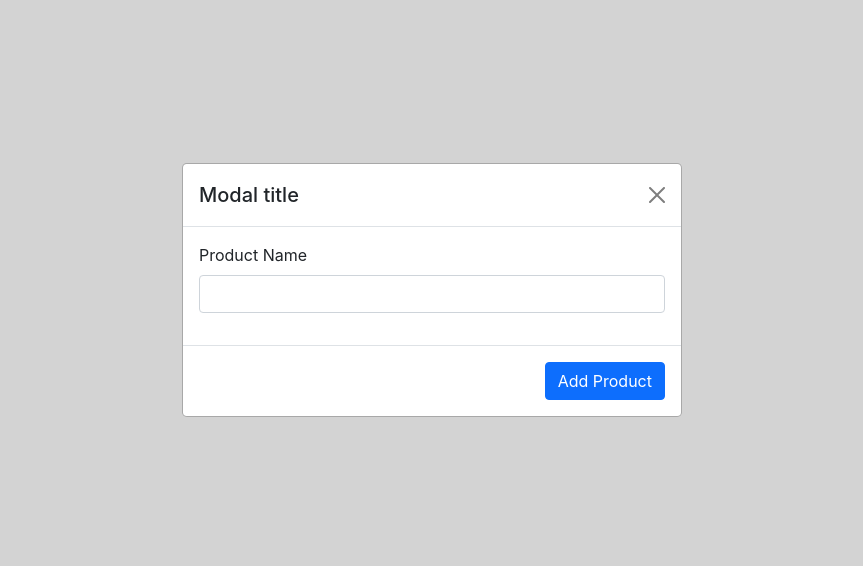
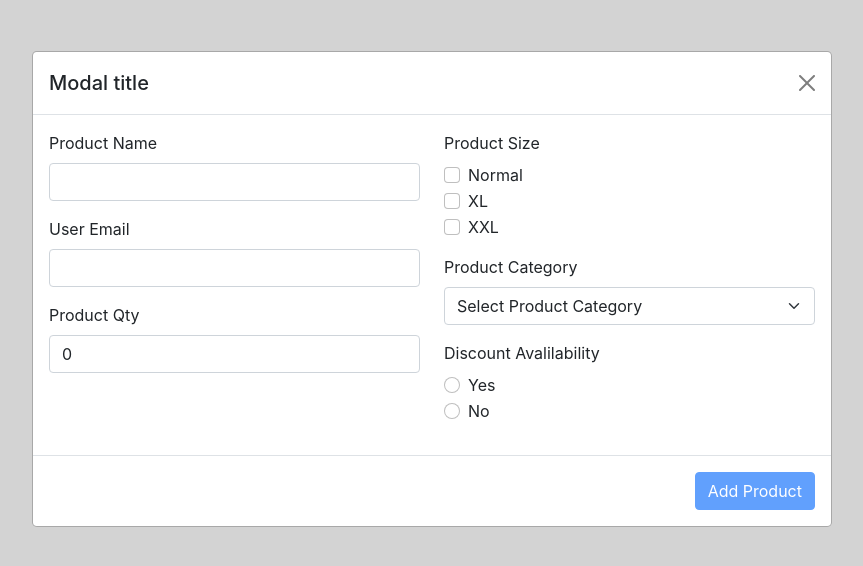
Before and after one commit to vmurali100/sandeep_ecom, a React (Create React App) app in the folder project1/: page / in a window 1280 px wide. Both pictures are taken after a click on the button "Add Product". Shown: the top 566 px of the page, without its empty margins (208-1071 px from the left). Built offline with nearby package versions, Linux system fonts and the light colour scheme.

Commit message:
Added Code

```diff
--- a/project1/src/ProductModel.tsx
+++ b/project1/src/ProductModel.tsx
@@ -9,17 +9,68 @@ export const ProductModel: React.FC<ProductModelProps> = ({
   closeModel,
   addProduct,
 }) => {
-  const [product, setproduct] = useState({ productName: "" });
+  const [product, setproduct] = useState(
+    {
+      productName: "",
+      productQty: 0,
+      email: "",
+      category: '',
+      discount: 0,
+      sizes: [],
+    });
+
+  const [formValid, setformValid] = useState(false)
 
   const handleChange = (event: ChangeEvent<HTMLInputElement>) => {
-    let product: Product = {
-      productName: "",
+    let newproduct: any = { ...product }
+    let propname = event.target.name
+    newproduct[propname] = event.target.value;
+    setproduct(newproduct);
+    handleCheck(newproduct)
   };
-    product.productName = event.target.value;
-    setproduct(product);
-  };
+
+  const handleCheck = (prod: any) => {
+    let invalid = false;
+    for (let a in prod) {
+      if (a !== "sizes") {
+        if (prod[a] == "") {
+          invalid = true
+        }
+      } else {
+        if (prod[a].length == 0) {
+          invalid = true
+        }
+      }
+    }
+    if (invalid) {
+      setformValid(false)
+    } else {
+      setformValid(true)
+    }
+    console.log("invalid :", invalid)
+  }
+  const handleCheckChange = (e: ChangeEvent<HTMLInputElement>) => {
+    let value = e.target.value
+    let newProduct: any = { ...product }
+    if (newProduct.sizes.indexOf(value) == -1) {
+      newProduct.sizes.push(value)
+    } else {
+      newProduct.sizes.splice(newProduct.sizes.indexOf(value), 1)
+    }
+    console.log(product)
+    setproduct(newProduct)
+    handleCheck(newProduct)
+  }
+
+  const handleSelectChange = (e: ChangeEvent<HTMLSelectElement>) => {
+    let value = e.target.value
+    let newProduct: any = { ...product }
+    newProduct['category'] = value;
+    setproduct(newProduct)
+  }
   return (
     <div>
+
       <div
         aria-labelledby="exampleModalLabel"
         style={{ display: "block !important" }}
@@ -41,6 +92,8 @@ export const ProductModel: React.FC<ProductModelProps> = ({
             </div>
             <div className="modal-body">
               <form>
+                <div className="row">
+                  <div className="col">
                     <div className="mb-3">
                       <label className="form-label">Product Name</label>
                       <input
@@ -51,6 +104,89 @@ export const ProductModel: React.FC<ProductModelProps> = ({
                         onChange={handleChange}
                       />
                     </div>
+                    <div className="mb-3">
+                      <label className="form-label">User Email</label>
+                      <input
+                        type="email"
+                        className="form-control"
+                        name="email"
+                        value={product.email}
+                        onChange={handleChange}
+                      />
+                    </div>
+                    <div className="mb-3">
+                      <label className="form-label">Product Qty</label>
+                      <input
+                        type="number"
+                        className="form-control"
+                        name="productQty"
+                        value={product.productQty}
+                        onChange={handleChange}
+                      />
+                    </div>
+                    {/* <div className="mb-3">
+                      <label className="form-label">Product Delivery Date</label>
+                      <input
+                        type="date"
+                        className="form-control"
+                        name="prodDate"
+                        value={product.prodDate}
+                        onChange={handleChange}
+                      />
+                    </div> */}
+
+                  </div>
+                  <div className="col">
+                    <div className="mb-3">
+                      <label className="form-label">Product Size</label>
+                      <div className="form-check">
+                        <input className="form-check-input" type="checkbox" value="Normal" onChange={(e) => { handleCheckChange(e) }} />
+                        <label className="form-check-label">
+                          Normal
+  </label>
+                      </div>
+                      <div className="form-check">
+                        <input className="form-check-input" type="checkbox" value="XL" onChange={handleCheckChange} />
+                        <label className="form-check-label">
+                          XL
+  </label>
+                      </div>
+                      <div className="form-check">
+                        <input className="form-check-input" type="checkbox" value="XXL" onChange={handleCheckChange} />
+                        <label className="form-check-label">
+                          XXL
+  </label>
+                      </div>
+                    </div>
+
+                    <div className="mb-3">
+                      <label className="form-label">Product Category</label>
+                      <select className="form-select" onChange={handleSelectChange}
+                      >
+                        <option selected>Select Product Category</option>
+                        <option value="Electronics">Electronics</option>
+                        <option value="Groceries">Groceries</option>
+                        <option value="Foods">Foods</option>
+                      </select>
+                    </div>
+                    <div className="mb-3">
+                      <label className="form-label">Discount Avalilability</label>
+                      <div className="form-check">
+                        <input className="form-check-input" type="radio" name="discount" value="yes" onChange={handleChange} />
+                        <label className="form-check-label" >
+                          Yes
+  </label>
+                      </div>
+                      <div className="form-check">
+                        <input className="form-check-input" type="radio" name="discount" value="no" onChange={handleChange} />
+                        <label className="form-check-label" >
+                          No
+  </label>
+                      </div>
+                    </div>
+
+                  </div>
+                </div>
               </form>
             </div>
             <div className="modal-footer">
@@ -60,6 +196,7 @@ export const ProductModel: React.FC<ProductModelProps> = ({
                 onClick={() => {
                   addProduct(product);
                 }}
+                disabled={!formValid}
               >
                 Add Product
               </button>
--- a/project1/src/index.css
+++ b/project1/src/index.css
@@ -20,3 +20,8 @@ code {
   left: 0;
   background: lightgray;
 }
+
+.modal-dialog {
+  max-width: 800px;
+  margin-top: -100px;
+}
```
Also changed, not shown: project1/src/DashBoard.tsx (+7 -4 lines), 1 other file (tests, documents, lock files or other folders). Lines whose indentation alone changed are shown as unchanged.
